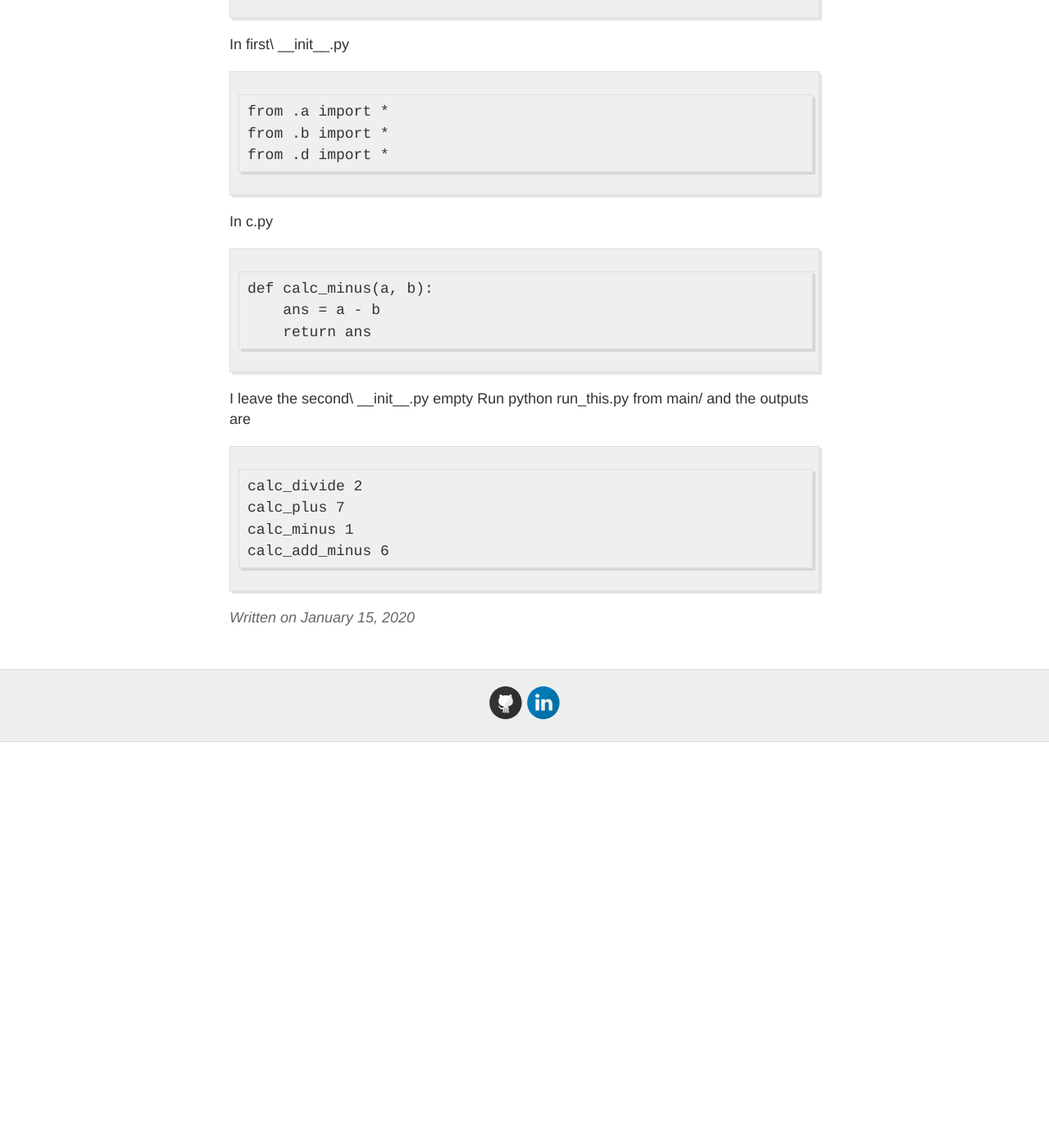
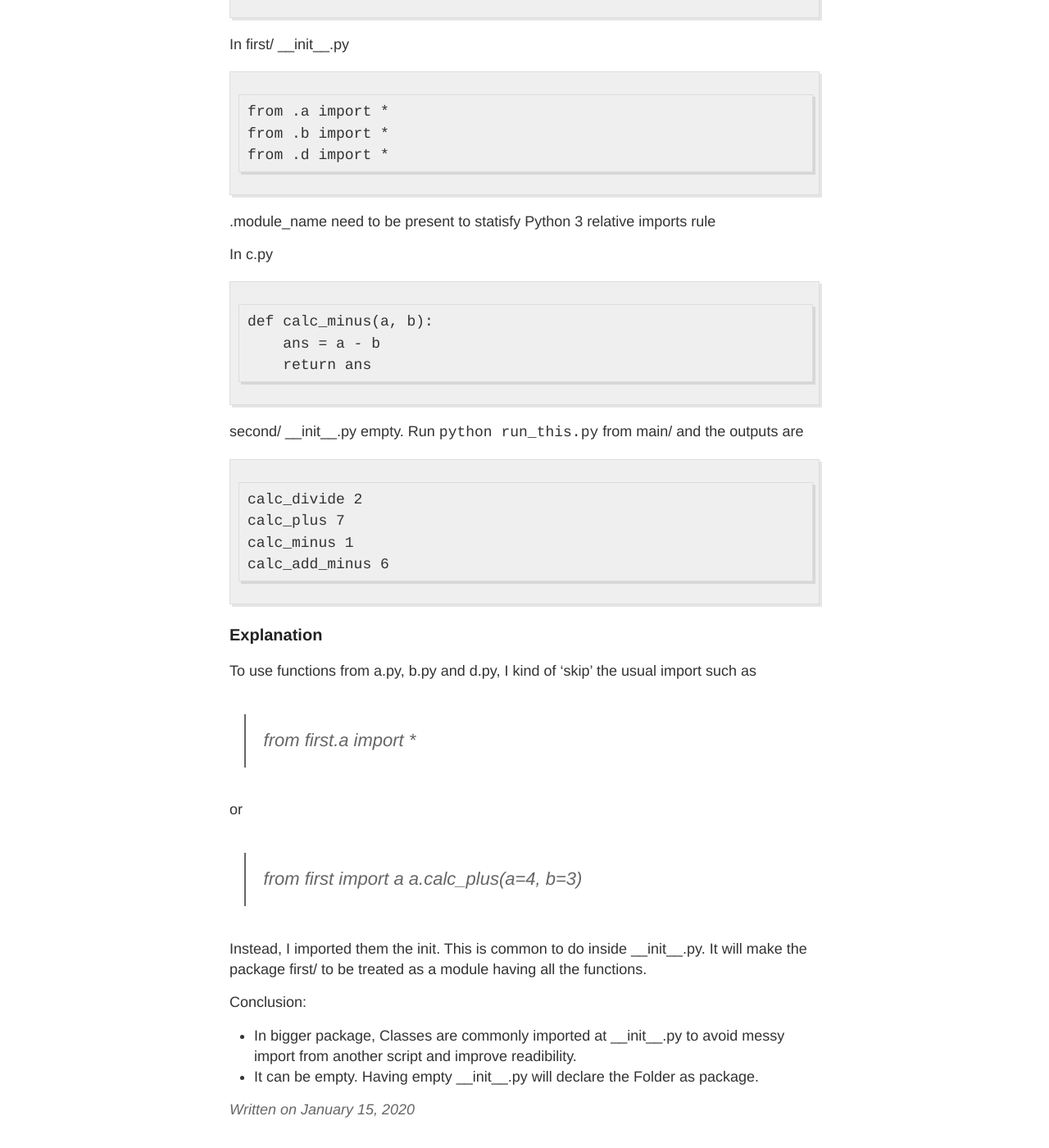
Before and after one commit to devennn/devennn.github.io, a Jekyll site: the page built from _posts/2020-01-15-python-packages.md, in a window 1280 px wide and 1400 px high, scrolled down 2323 px. Shown: the whole window at 82% size. Built offline with Jekyll 4.4.1, drawn with Linux system fonts in a browser that asks for light colours; before the commit the page ends 3228 px from its top, so only the background shows below that; some of the changed text lies outside the part shown.

Commit message:
Update 2020-01-15-python-packages.md

````diff
--- a/_posts/2020-01-15-python-packages.md
+++ b/_posts/2020-01-15-python-packages.md
@@ -1,10 +1,10 @@
 ---
 layout: post
-title: Getting the python import right for packaging
+title: Usage of \_\_init\_\_.py
 publihsed: false
 ---
 
-Whenever a directory need to be declared as package, \_\_init\_\_.py need to be included. Take example of directory below.
+Python packages make project more organized. Whenever a folder need to be declared as package, \_\_init\_\_.py need to be included. Take example of directory below.
 
 ```
 main/
@@ -18,7 +18,7 @@ main/
     ├── c.py
     └── __init__.py
 ```
-The example shown uses run_this.py as the main script. It uses few components from package first and second.
+The example shown uses run_this.py as the main script. It uses few components from package first/ and second/
 
 In run_this.py,
 ```
@@ -77,12 +77,13 @@ def calc_add_minus(a, b):
 
 ```
 
- In first\ \_\_init\_\_.py
+ In first/ \_\_init\_\_.py
  ```
 from .a import *
 from .b import *
 from .d import *
  ```
+.module_name need to be present to statisfy Python 3 relative imports rule
 
 In c.py
 ```
@@ -91,11 +92,26 @@ def calc_minus(a, b):
     return ans
 ```
 
-I leave the second\ \_\_init\_\_.py empty
-Run python run_this.py from main/ and the outputs are
+second/ \_\_init\_\_.py empty. Run ```python run_this.py``` from main/ and the outputs are
 ```
 calc_divide 2
 calc_plus 7
 calc_minus 1
 calc_add_minus 6
 ```
+
+### Explanation
+To use functions from a.py, b.py and d.py, I kind of 'skip' the usual import such as
+
+> from first.a import *
+
+or
+
+> from first import a
+> a.calc_plus(a=4, b=3)
+
+Instead, I imported them the init. This is common to do inside \_\_init\_\_.py. It will make the package first/ to be treated as a module having all the functions.
+
+Conclusion:
+- In bigger package, Classes are commonly imported at \_\_init\_\_.py to avoid messy import from another script and improve readibility.
+- It can be empty. Having empty \_\_init\_\_.py will declare the Folder as package.
````
